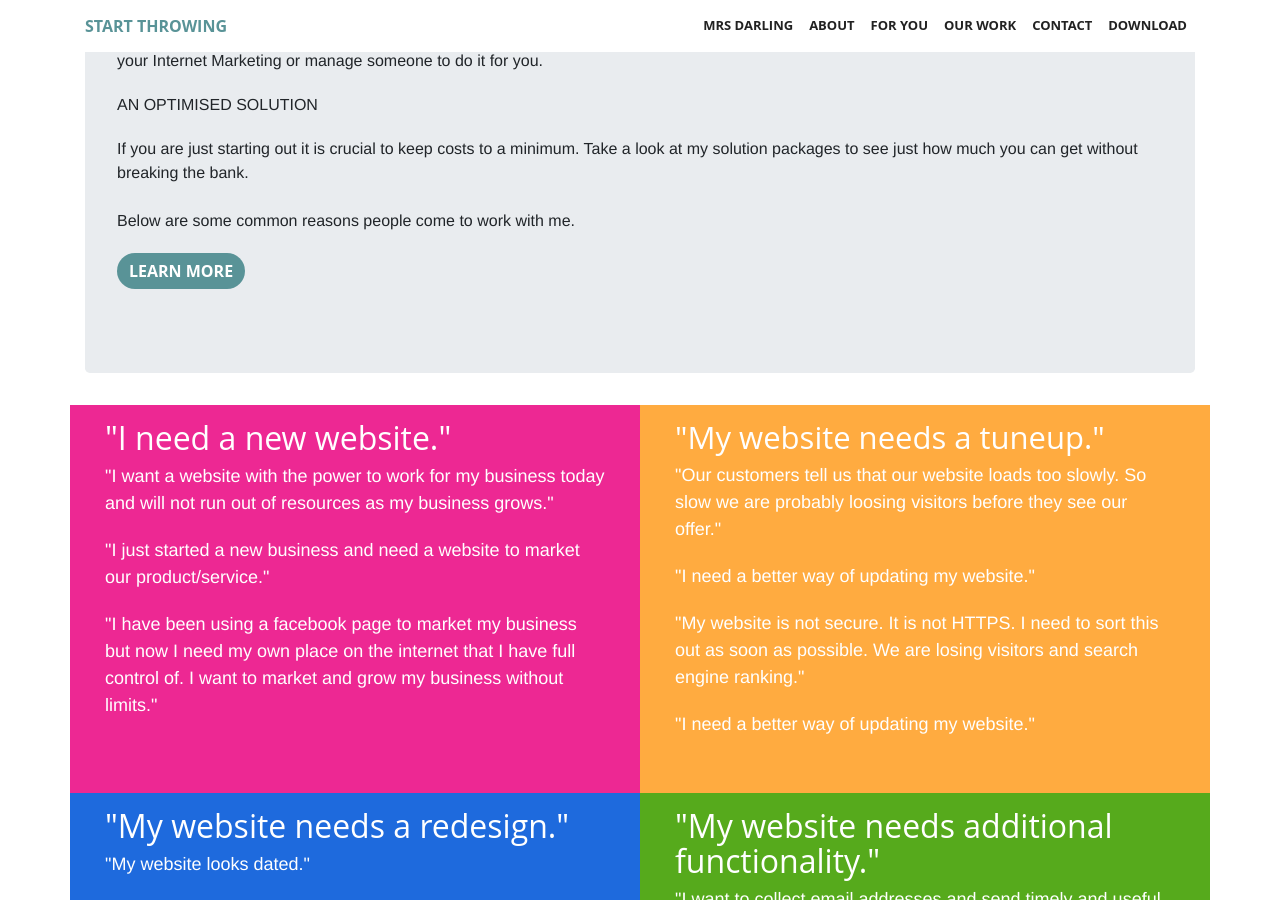
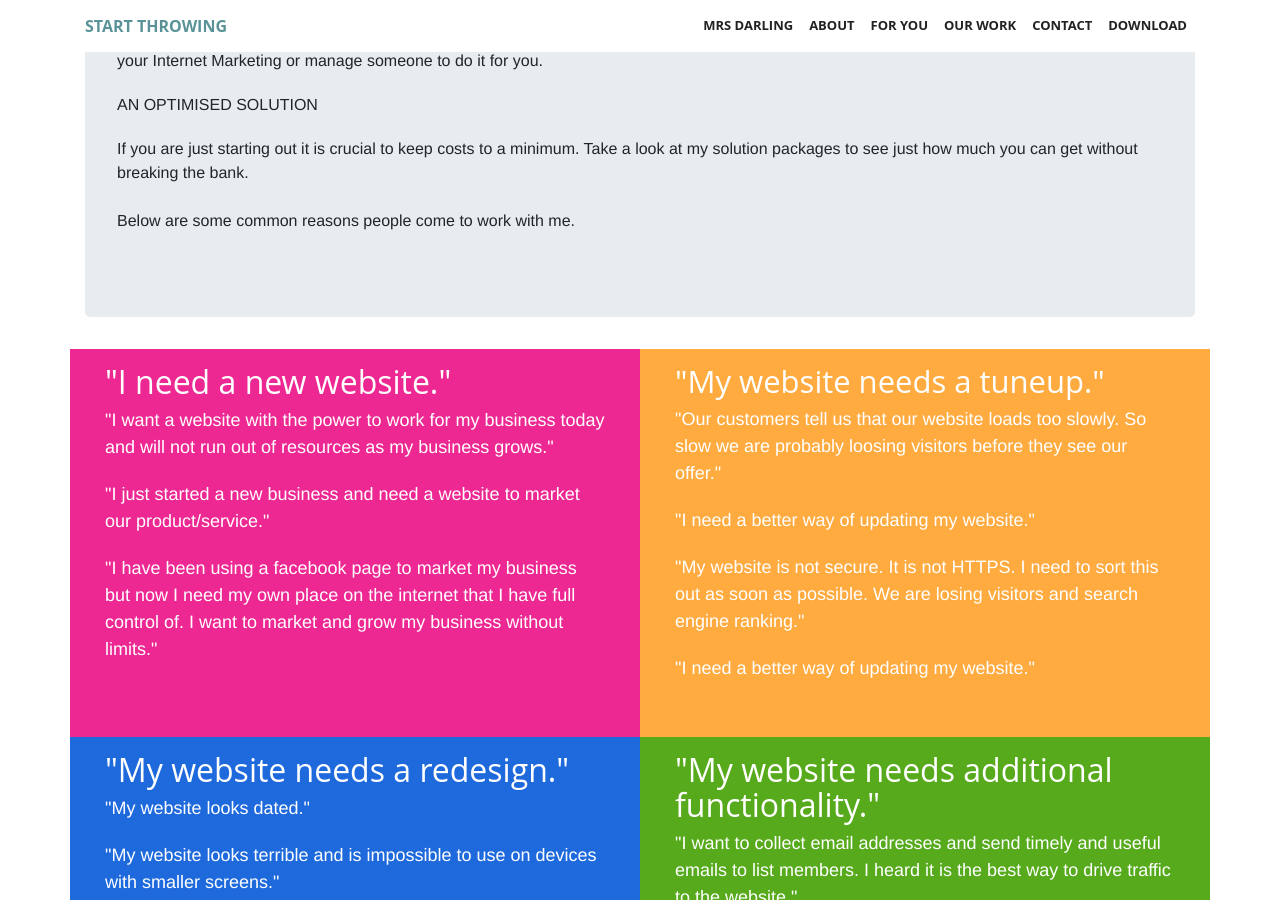
Before and after one commit to primertest-org/ADAADA, a Jekyll site: the page built from index.html, in a window 1280 px wide and 900 px high, scrolled down 1420 px. Built offline with Jekyll 4.4.1, drawn with Linux system fonts in a browser that asks for light colours; some web fonts are replaced.

Commit message:
Updated '_includes/about.html' via CloudCannon

```diff
--- a/_includes/about.html
+++ b/_includes/about.html
@@ -1,7 +1,7 @@
 <section id="about">
 <div>
         <div class="container">
-            <div class="jumbotron d-inline-block editable"><h1>Optimised Websites for Internet Marketing Success</h1><h1 style="font-size:24px;">Affordable Solutions for Entrepreneurs, Marketers and Small Business Owners<br />&nbsp;</h1><p>ACHIEVE MORE WITH YOUR BUDGET</p><p>Too many people blow their precious budget on unnecessary 'Design' only to discover, too late, that the money would have been better spent to achieve tangible results that help to grow their business.</p><p>A FOCUS ON GROWTH</p><p>I work with you to ensure that you get what you need to move forward towards growth and profit. Everyone is limited by budget but not everyone spends that budget wisely.</p><p>KNOWLEDGE BRINGS SUCCESS</p><p>So many businesses like yours are not reaching their potential because of a lack of knowledge. My mission is to give you the knowledge to manage your Internet Marketing or manage someone to do it for you.</p><p>AN OPTIMISED SOLUTION</p><p>If you are just starting out it is crucial to keep costs to a minimum. Take a look at my solution packages to see just how much you can get without breaking the bank.<br /><br />Below are some common reasons people come to work with me.</p><p><a class="btn btn-primary cc-active" role="button" href="#">Learn more</a></p></div>
+            <div class="jumbotron d-inline-block editable"><h1>Optimised Websites for Internet Marketing Success</h1><h1 style="font-size:24px;">Affordable Solutions for Entrepreneurs, Marketers and Small Business Owners<br />&nbsp;</h1><p>ACHIEVE MORE WITH YOUR BUDGET</p><p>Too many people blow their precious budget on unnecessary 'Design' only to discover, too late, that the money would have been better spent to achieve tangible results that help to grow their business.</p><p>A FOCUS ON GROWTH</p><p>I work with you to ensure that you get what you need to move forward towards growth and profit. Everyone is limited by budget but not everyone spends that budget wisely.</p><p>KNOWLEDGE BRINGS SUCCESS</p><p>So many businesses like yours are not reaching their potential because of a lack of knowledge. My mission is to give you the knowledge to manage your Internet Marketing or manage someone to do it for you.</p><p>AN OPTIMISED SOLUTION</p><p>If you are just starting out it is crucial to keep costs to a minimum. Take a look at my solution packages to see just how much you can get without breaking the bank.<br /><br />Below are some common reasons people come to work with me.</p></div>
         </div>
 
 <div class="container">
```
